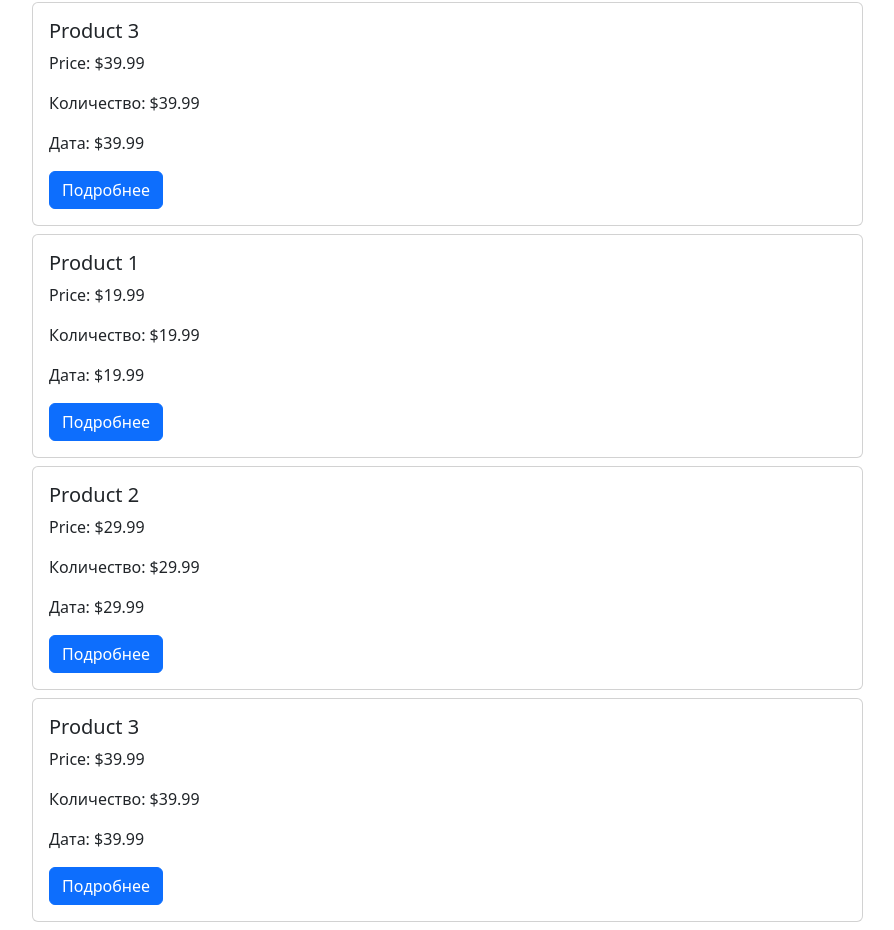
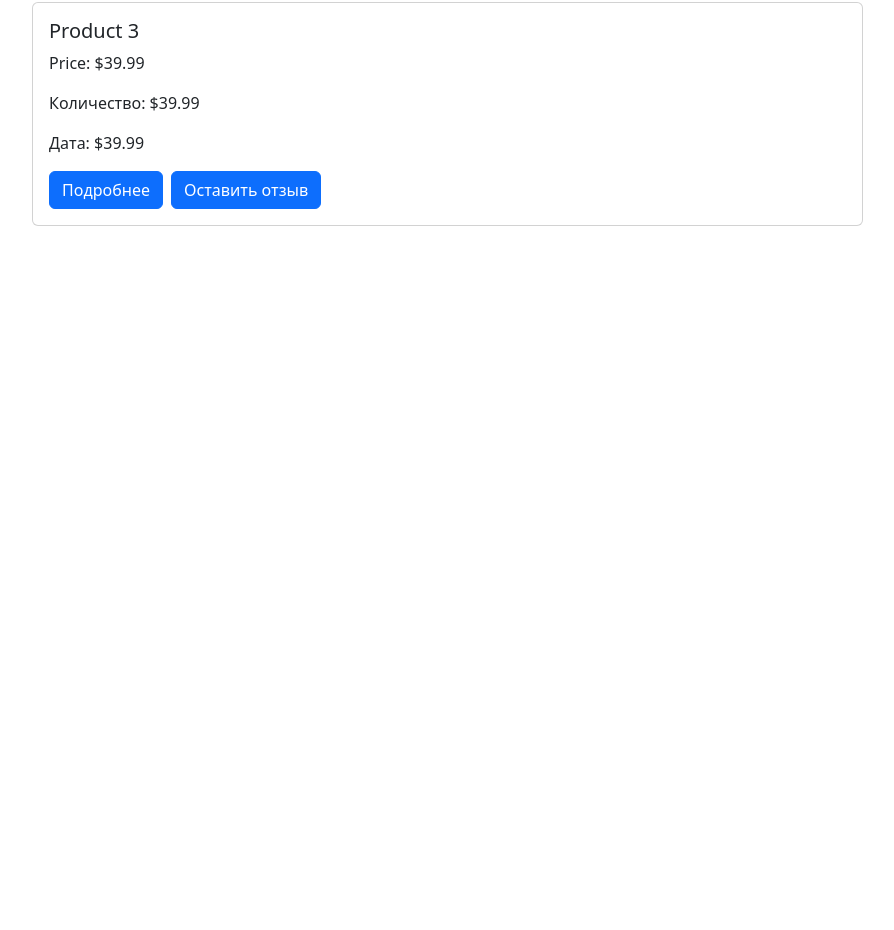
Before and after one commit to Valood/InternetShopFrontend, a React (Vite) app: page /orders in a window 1280 px wide. Shown: the part 650-1580 px from the top of the page, without its empty margins (335-1229 px from the left). After the commit the page ends 884 px from the top, so only its background shows below. Built offline with nearby package versions, Linux system fonts and the light colour scheme.

Commit message:
история отзыв

```diff
--- a/src/pages/OrdersHistory.jsx
+++ b/src/pages/OrdersHistory.jsx
@@ -4,19 +4,23 @@ import { useContext } from "react";
 import { ToastContext } from "../context/ToastProvider";
 
 export default function OrdersHistory() {
+  const [modalShow, setModalShow] = useState(false);
+
   const { handleSuccessAction } = useContext(ToastContext);
   const products = [
     { id: 1, name: "Product 1", price: 19.99 },
     { id: 2, name: "Product 2", price: 29.99 },
     { id: 3, name: "Product 3", price: 39.99 },
-    { id: 1, name: "Product 1", price: 19.99 },
-    { id: 2, name: "Product 2", price: 29.99 },
-    { id: 3, name: "Product 3", price: 39.99 },
   ];
+
+  function onModalOpen() {
+    setModalShow(true);
+  }
 
   return (
     <div className="main page">
       <CustomNavbar />
+      <ModalReview modalShow={modalShow} setModalShow={setModalShow} />
       <Container className="mt-5">
         <Row>
           <Col md={3} xs={4}></Col>
@@ -30,8 +34,11 @@ export default function OrdersHistory() {
                     <Card.Text>Price: ${product.price}</Card.Text>
                     <Card.Text>Количество: ${product.price}</Card.Text>
                     <Card.Text>Дата: ${product.price}</Card.Text>
-                    <Button variant="primary" onClick={() => {}}>
+                    <Button variant="primary" onClick={onModalOpen}>
                       Подробнее
+                    </Button>
+                    <Button className="ms-2" variant="primary" onClick={onModalOpen}>
+                      Оставить отзыв
                     </Button>
                   </Card.Body>
                 </Card>
@@ -43,3 +50,39 @@ export default function OrdersHistory() {
     </div>
   );
 }
+
+import React, { useState } from "react";
+import Modal from "react-bootstrap/Modal";
+import Form from "react-bootstrap/Form";
+
+function ModalReview({ modalShow, setModalShow }) {
+  // eslint-disable-next-line
+  const [review, setReview] = useState("");
+
+  const onSubmit = async () => {
+    setModalShow(false);
+  };
+
+  return (
+    <Modal size="lg" show={modalShow} onHide={() => setModalShow(false)} aria-labelledby="example-modal-sizes-title-lg">
+      <Modal.Header closeButton>
+        <Modal.Title id="example-modal-sizes-title-lg">Оставить отзыв</Modal.Title>
+      </Modal.Header>
+      <Modal.Body>
+        <Form>
+          <Form.Group className="mb-3" controlId="formBasicEmail">
+            <Form.Control
+              onChange={(e) => setReview(e.target.value)}
+              as="textarea"
+              placeholder="Расскажите ваши впечатления"
+            />
+          </Form.Group>
+
+          <Button onClick={onSubmit} variant="primary" type="button">
+            Отправить
+          </Button>
+        </Form>
+      </Modal.Body>
+    </Modal>
+  );
+}
--- a/src/pages/ProductPage.jsx
+++ b/src/pages/ProductPage.jsx
@@ -22,7 +22,7 @@ export default function ProductPage() {
       <Container className="products mt-5">
         <Row className="mb-5">
           <Col md={3} xs={4}>
-            <img src={product?.image} />
+            {/* <img src={product?.image} /> */}
           </Col>
           <Col md={9} xs={8}>
             {products.map((product) => (
```
